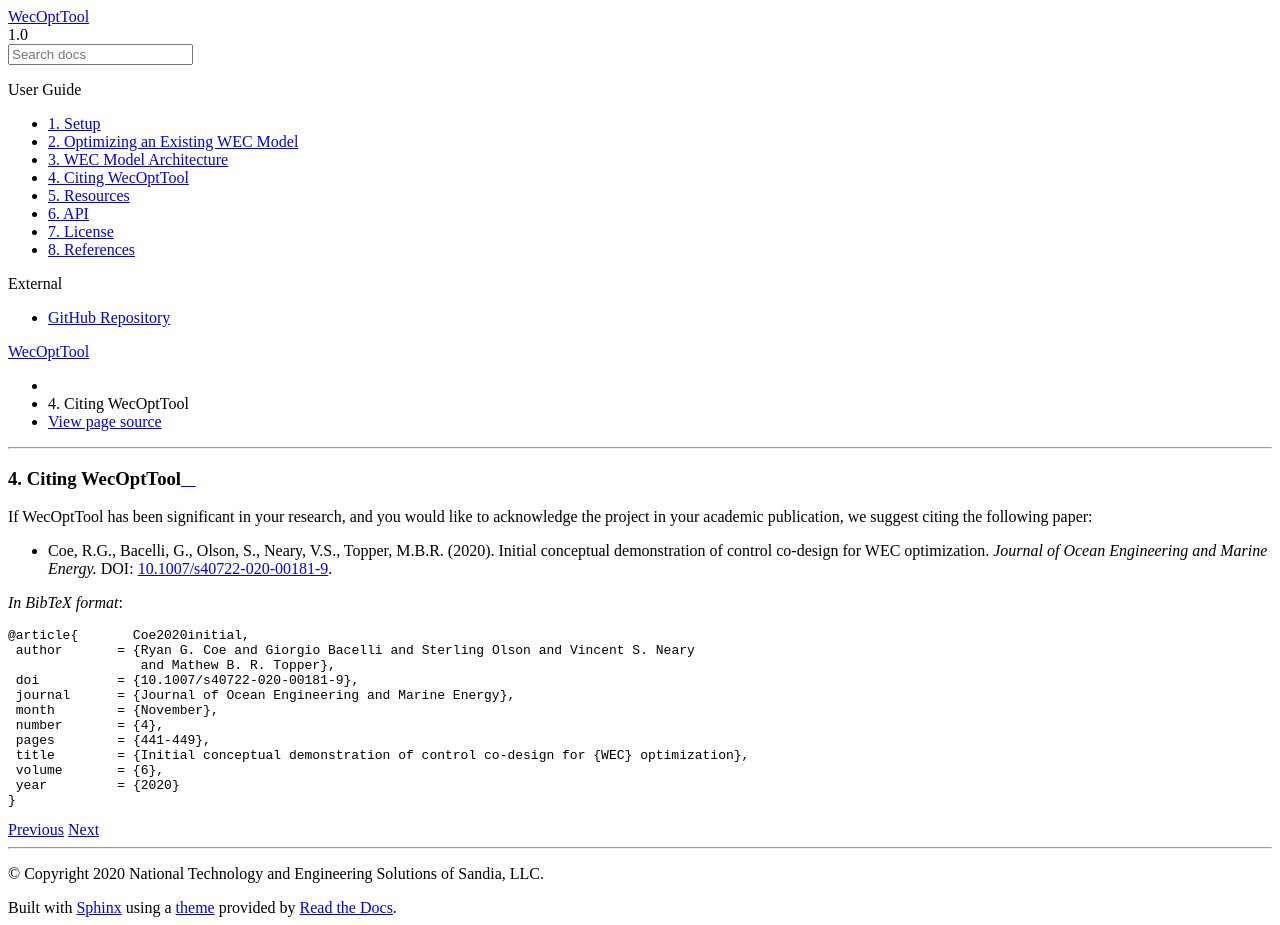
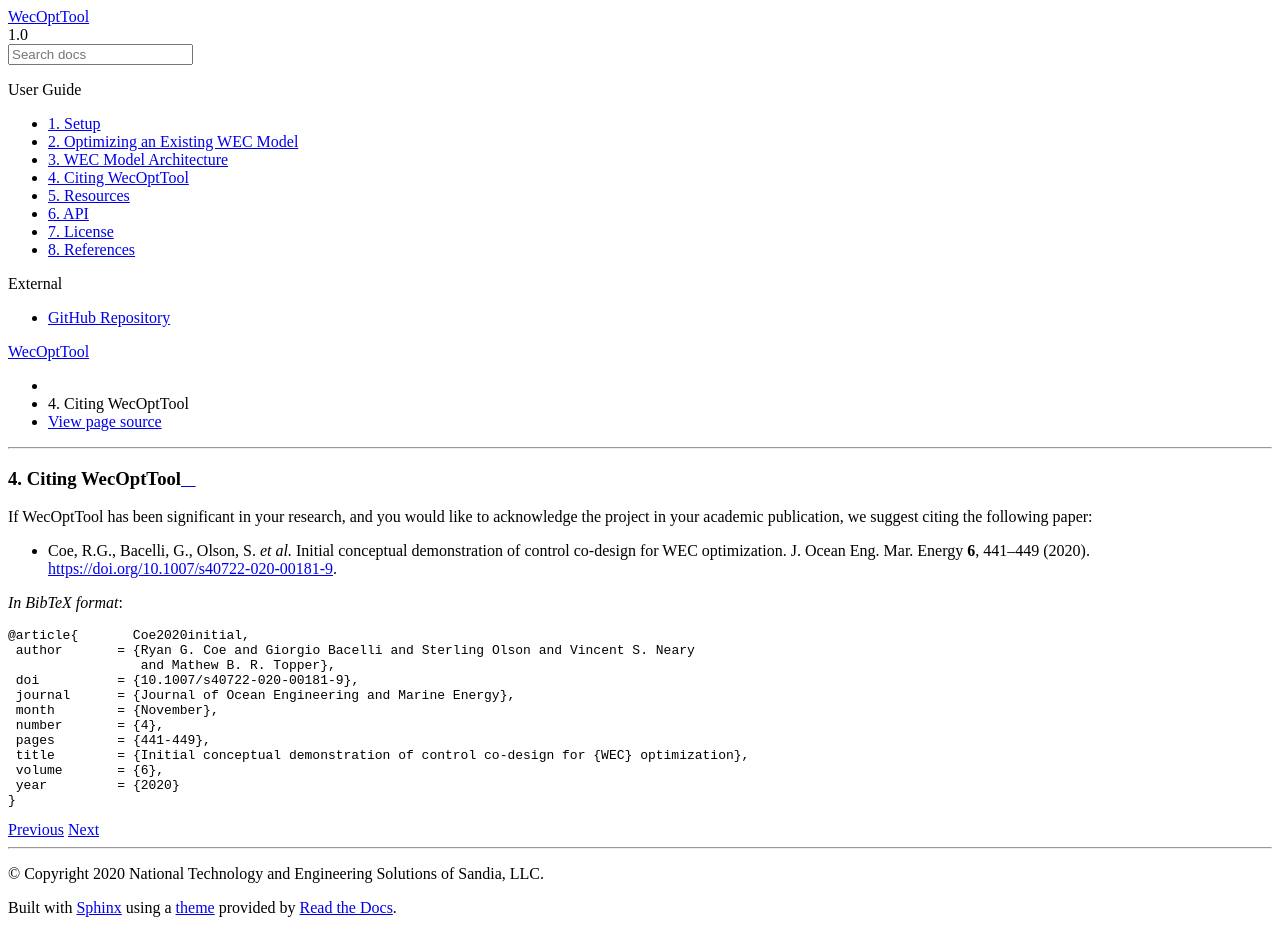
Before and after one commit to SNL-WaterPower/WecOptTool-MATLAB, a Sphinx documentation site: the page built from docs/user/4cite.rst, in a window 1280 px wide. Built offline with Sphinx 7.4.7 and the Read the Docs theme 2.0.0, drawn with Linux system fonts in a browser that asks for light colours.

Commit message:
Update citation to format suggested on springer.com (#205)
Fixes missing update from #204

```diff
--- a/docs/user/4cite.rst
+++ b/docs/user/4cite.rst
@@ -4,8 +4,8 @@
 
 If WecOptTool has been significant in your research, and you would like to acknowledge the project in your academic publication, we suggest citing the following paper:
 
-*  Coe, R.G., Bacelli, G., Olson, S., Neary, V.S., Topper, M.B.R. (2020). Initial conceptual demonstration of control co-design for WEC optimization.
-   *Journal of Ocean Engineering and Marine Energy.* DOI: |nbsp| `10.1007/s40722-020-00181-9 <https://doi.org/10.1007/s40722-020-00181-9>`__.
+*  Coe, R.G., Bacelli, G., Olson, S. *et al.*  Initial conceptual demonstration of control co-design for WEC optimization.
+   J. Ocean Eng. Mar. Energy **6**, 441–449 (2020). `https://doi.org/10.1007/s40722-020-00181-9 <https://doi.org/10.1007/s40722-020-00181-9>`__.
 
 *In BibTeX format*::
 
```
Also changed, not shown: other parts of docs/user/4cite.rst (+0 -3 lines).
